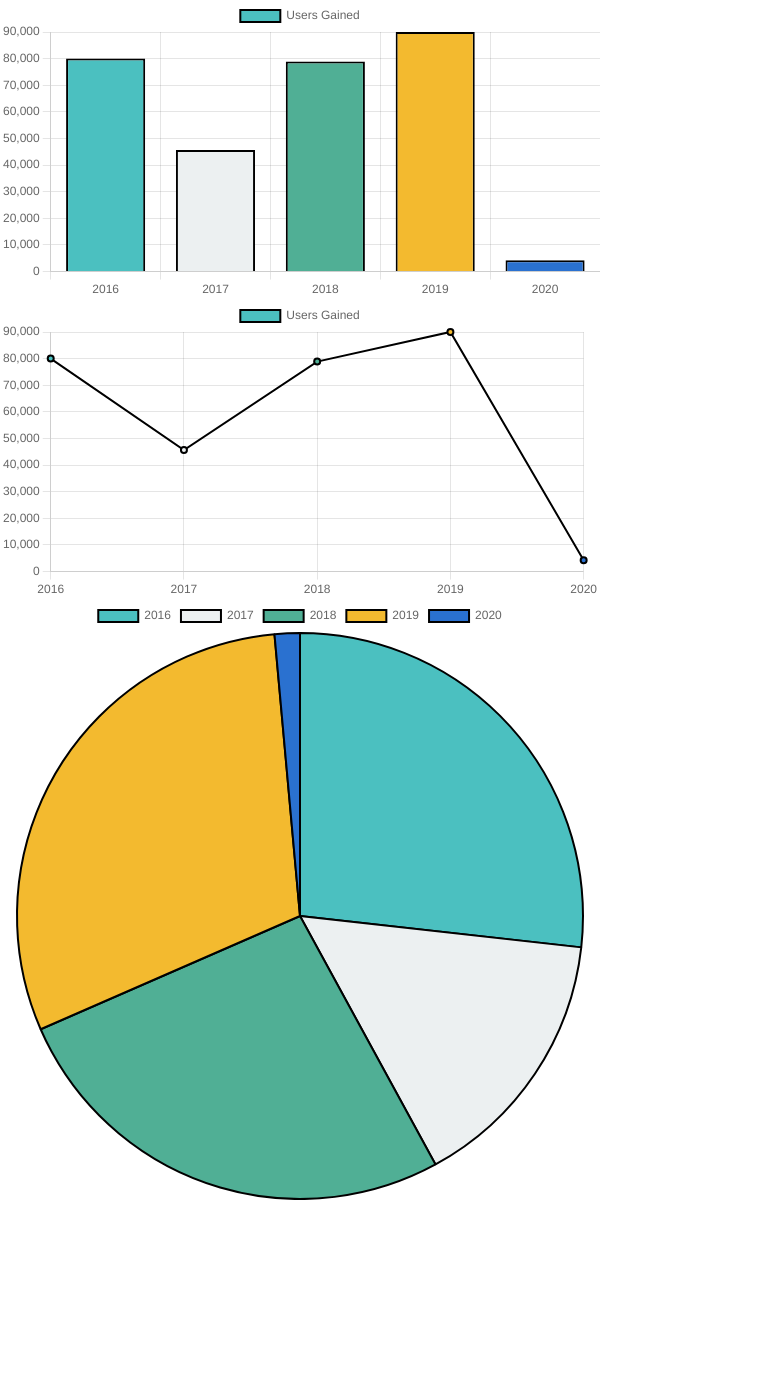
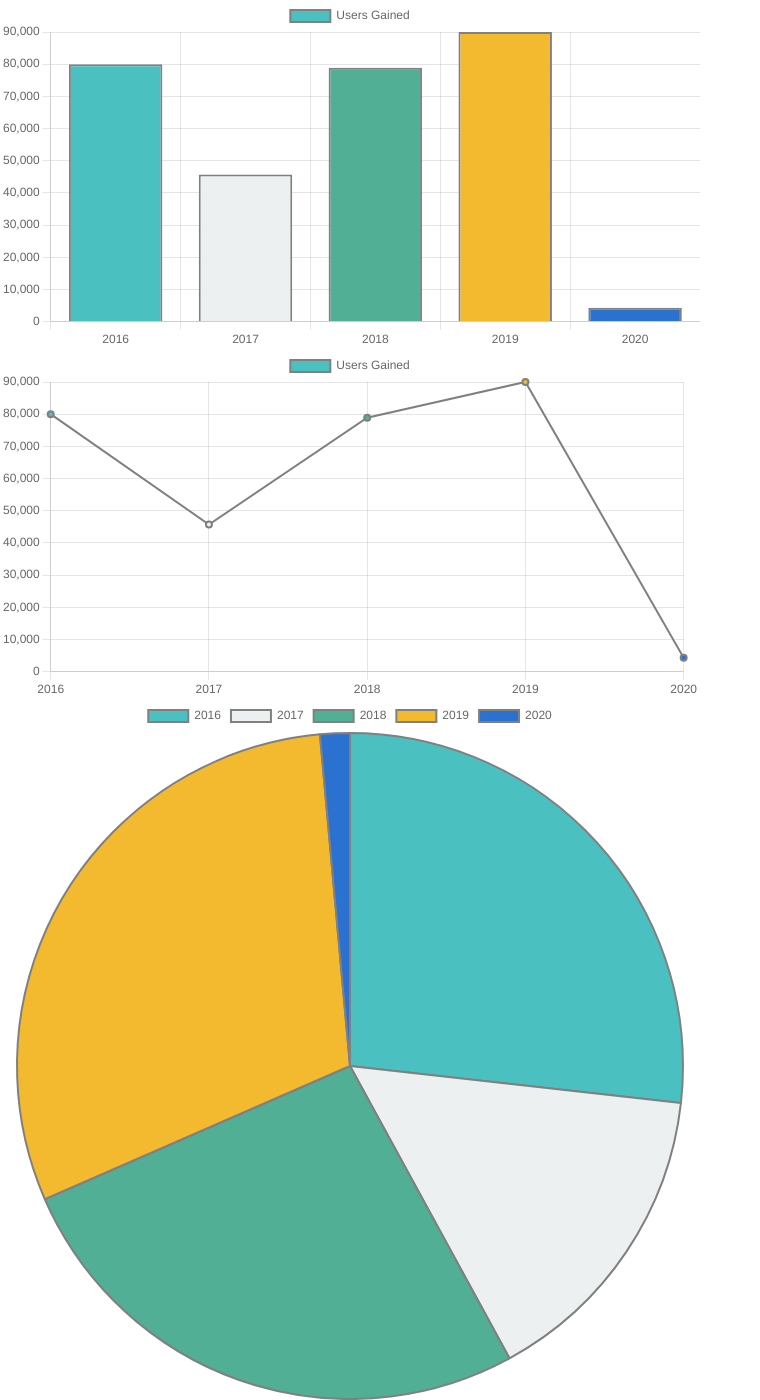
Before and after one commit to Bonjour-amanda/chart-js, a React (Vite) app in the folder chart.js/: page / in a window 1280 px wide. Shown: the whole page, without its empty margins (0-760 px from the left). Before the commit the page ends 1200 px from the top, so only its background shows below. Built offline with nearby package versions, Linux system fonts and the light colour scheme.

Commit message:
edit barchart and app

```diff
--- a/chart.js/src/App.jsx
+++ b/chart.js/src/App.jsx
@@ -20,18 +20,24 @@ function App() {
           "#f3ba2f",
           "#2a71d0",
         ],
-        borderColor: "black",
+        borderColor: "grey",
         borderWidth: 2,
       },
     ],
   });
 
   return (
-    <>
-    <BarChart chartData={userData}/>
-    <LineChart chartData={userData}/>
-    <PieChart chartData={userData}/>
-    </>
+    <div >
+      <div style={{ width: 700 }}>
+        <BarChart chartData={userData}/>
+      </div>
+      <div style={{ width: 700 }}>
+        <LineChart chartData={userData}/>
+      </div>
+      <div style={{ width: 700 }}>
+        <PieChart chartData={userData}/>
+      </div>
+    </div>
 
   )
 }
--- a/chart.js/src/components/BarChart.jsx
+++ b/chart.js/src/components/BarChart.jsx
@@ -1,23 +1,6 @@
 import React from 'react';
-import {
-  Chart as ChartJS,
-  CategoryScale,
-  LinearScale,
-  BarElement,
-  Title,
-  Tooltip,
-  Legend,
-} from 'chart.js';
+import Chart from 'chart.js/auto'
 import { Bar } from 'react-chartjs-2';
-
-ChartJS.register(
-  CategoryScale,
-  LinearScale,
-  BarElement,
-  Title,
-  Tooltip,
-  Legend
-);
 
 const BarChart = ({chartData})  => {
     const options = {
```
